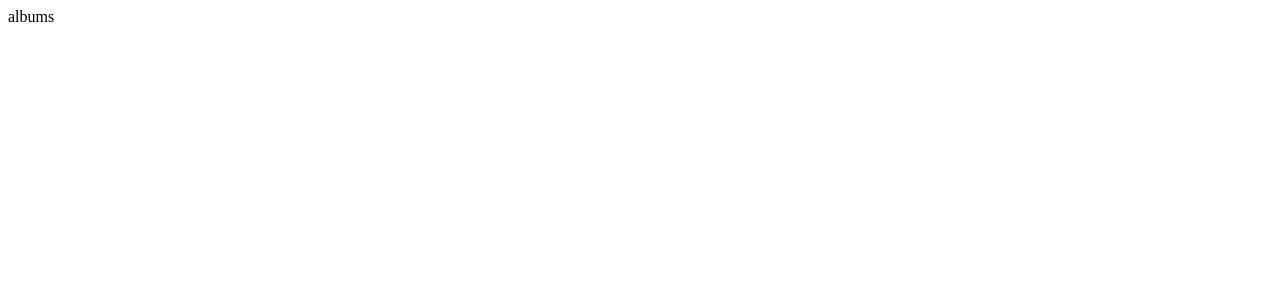
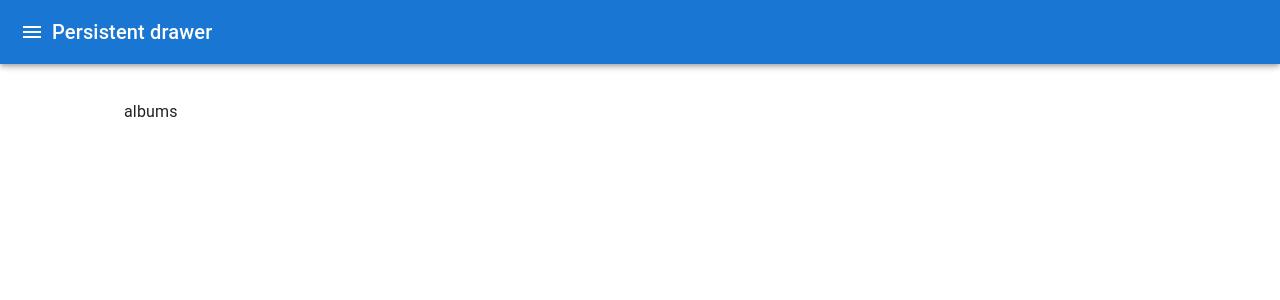
Before and after one commit to mykytapilec/streaming-app, a Next.js app in the folder client/: page /albums in a window 1280 px wide. Shown: the top 300 px of the page. Built offline with nearby package versions, Linux system fonts and the light colour scheme.

Commit message:
initial main layout implementation

```diff
--- /dev/null
+++ b/client/layouts/MainLayout.tsx
@@ -0,0 +1,18 @@
+import React, { ReactNode } from "react"
+
+import Navbar from "../components/Navbar"
+
+interface MainLayoutProps {
+    children: ReactNode
+}
+
+const MainLayout: React.FC<MainLayoutProps> = ({ children }) => {
+    return (
+        <div>
+            <Navbar />
+            {children}
+        </div>
+    )
+}
+
+export default MainLayout
--- a/client/pages/albums/index.tsx
+++ b/client/pages/albums/index.tsx
@@ -1,10 +1,16 @@
 import React from "react"
+import { Container } from "@mui/material"
+
+import MainLayout from "../../layouts/MainLayout"
+
 
 const Index = () => {
     return (
-        <div>
-            albums
-        </div>
+        <MainLayout>
+            <Container style={{ margin: '100px'}}>
+                albums
+            </Container>
+        </MainLayout>
     )
 }
 
```
Also changed, not shown: client/pages/index.tsx (+8 -5 lines), client/pages/tracks/index.tsx (+9 -3 lines).
